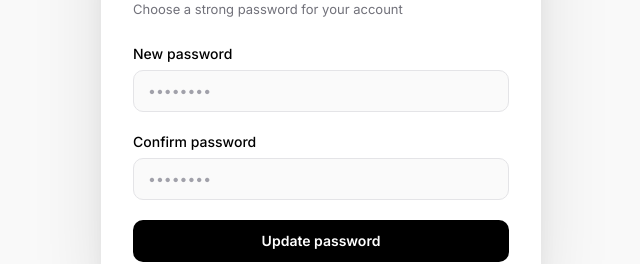
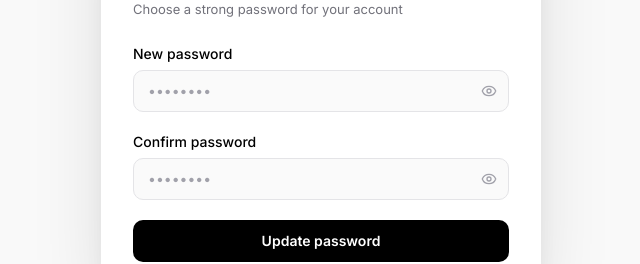
Before and after one commit to perezbenzi/uanpanel, a Next.js app: page /reset-password in a window 1280 px wide. Shown: the part 318-582 px from the top of the page, without its empty margins (319-959 px from the left). Built offline with nearby package versions, Linux system fonts and the light colour scheme.

Commit message:
feat: integrate PasswordInput component across authentication and settings pages

```diff
--- a/src/app/(auth)/login/page.tsx
+++ b/src/app/(auth)/login/page.tsx
@@ -7,6 +7,7 @@ import { useForm } from 'react-hook-form'
 import { zodResolver } from '@hookform/resolvers/zod'
 import { z } from 'zod'
 import { createClient } from '@/lib/supabase/client'
+import { PasswordInput } from '@/components/ui/PasswordInput'
 
 const loginSchema = z.object({
   email: z.email({ error: 'Enter a valid email' }),
@@ -103,9 +104,8 @@ export default function LoginPage() {
                 Forgot your password?
               </Link>
             </div>
-            <input
+            <PasswordInput
               id="password"
-              type="password"
               autoComplete="current-password"
               placeholder="••••••••"
               {...register('password')}
--- a/src/app/(auth)/reset-password/page.tsx
+++ b/src/app/(auth)/reset-password/page.tsx
@@ -3,6 +3,7 @@
 import { useState } from 'react'
 import Link from 'next/link'
 import { createClient } from '@/lib/supabase/client'
+import { PasswordInput } from '@/components/ui/PasswordInput'
 
 const INPUT_CLASS =
   'h-[42px] bg-[#fafafa] border border-[#e4e4e7] rounded-[10px] px-3.5 text-sm text-black placeholder:text-[#a1a1aa] focus:outline-none focus:border-[#71717a] transition-colors'
@@ -103,9 +104,8 @@ export default function ResetPasswordPage() {
                 <label htmlFor="new_password" className="text-sm font-medium text-black">
                   New password
                 </label>
-                <input
+                <PasswordInput
                   id="new_password"
-                  type="password"
                   autoComplete="new-password"
                   placeholder="••••••••"
                   value={newPassword}
@@ -121,9 +121,8 @@ export default function ResetPasswordPage() {
                 <label htmlFor="confirm_password" className="text-sm font-medium text-black">
                   Confirm password
                 </label>
-                <input
+                <PasswordInput
                   id="confirm_password"
-                  type="password"
                   autoComplete="new-password"
                   placeholder="••••••••"
                   value={confirmPassword}
--- a/src/app/(auth)/signup/page.tsx
+++ b/src/app/(auth)/signup/page.tsx
@@ -8,6 +8,7 @@ import { zodResolver } from '@hookform/resolvers/zod'
 import { z } from 'zod'
 import { createClient } from '@/lib/supabase/client'
 import { validateInviteCode, markInviteCodeUsed } from './actions'
+import { PasswordInput } from '@/components/ui/PasswordInput'
 
 const signupSchema = z.object({
   inviteCode: z.string().min(8, { error: 'Code must be at least 8 characters' }),
@@ -233,9 +234,8 @@ export default function SignupPage() {
             <label htmlFor="password" className="text-sm font-medium text-black">
               Password
             </label>
-            <input
+            <PasswordInput
               id="password"
-              type="password"
               autoComplete="new-password"
               placeholder="••••••••"
               {...register('password')}
--- a/src/app/(dashboard)/settings/_components/SettingsView.tsx
+++ b/src/app/(dashboard)/settings/_components/SettingsView.tsx
@@ -2,6 +2,7 @@
 
 import { useState, useTransition } from 'react'
 import { updateProfile, updatePassword } from '../actions'
+import { PasswordInput } from '@/components/ui/PasswordInput'
 
 type SectionFeedback = { error?: string; success?: boolean } | null
 
@@ -180,10 +181,9 @@ function PasswordForm() {
           <label htmlFor="current_password" className="text-[12px] font-medium text-[#71717a]">
             Current password
           </label>
-          <input
+          <PasswordInput
             id="current_password"
             name="current_password"
-            type="password"
             autoComplete="current-password"
             className={INPUT}
           />
@@ -195,10 +195,9 @@ function PasswordForm() {
             <label htmlFor="new_password" className="text-[12px] font-medium text-[#71717a]">
               New password
             </label>
-            <input
+            <PasswordInput
               id="new_password"
               name="new_password"
-              type="password"
               autoComplete="new-password"
               className={INPUT}
             />
@@ -210,10 +209,9 @@ function PasswordForm() {
             <label htmlFor="confirm_password" className="text-[12px] font-medium text-[#71717a]">
               Confirm new password
             </label>
-            <input
+            <PasswordInput
               id="confirm_password"
               name="confirm_password"
-              type="password"
               autoComplete="new-password"
               className={INPUT}
             />
--- /dev/null
+++ b/src/components/ui/PasswordInput.tsx
@@ -0,0 +1,68 @@
+'use client'
+
+import { forwardRef, useState, type InputHTMLAttributes } from 'react'
+
+function EyeIcon() {
+  return (
+    <svg
+      width="16"
+      height="16"
+      viewBox="0 0 24 24"
+      fill="none"
+      stroke="currentColor"
+      strokeWidth="2"
+      strokeLinecap="round"
+      strokeLinejoin="round"
+    >
+      <path d="M2.062 12.348a1 1 0 0 1 0-.696 10.75 10.75 0 0 1 19.876 0 1 1 0 0 1 0 .696 10.75 10.75 0 0 1-19.876 0" />
+      <circle cx="12" cy="12" r="3" />
+    </svg>
+  )
+}
+
+function EyeOffIcon() {
+  return (
+    <svg
+      width="16"
+      height="16"
+      viewBox="0 0 24 24"
+      fill="none"
+      stroke="currentColor"
+      strokeWidth="2"
+      strokeLinecap="round"
+      strokeLinejoin="round"
+    >
+      <path d="M10.733 5.076a10.744 10.744 0 0 1 11.205 6.575 1 1 0 0 1 0 .696 10.747 10.747 0 0 1-1.444 2.49" />
+      <path d="M14.084 14.158a3 3 0 0 1-4.242-4.242" />
+      <path d="M17.479 17.499a10.75 10.75 0 0 1-15.417-5.151 1 1 0 0 1 0-.696 10.75 10.75 0 0 1 4.446-5.143" />
+      <path d="m2 2 20 20" />
+    </svg>
+  )
+}
+
+type PasswordInputProps = Omit<InputHTMLAttributes<HTMLInputElement>, 'type'>
+
+export const PasswordInput = forwardRef<HTMLInputElement, PasswordInputProps>(
+  function PasswordInput({ className = '', ...props }, ref) {
+    const [showPassword, setShowPassword] = useState(false)
+
+    return (
+      <div className="relative w-full">
+        <input
+          ref={ref}
+          type={showPassword ? 'text' : 'password'}
+          className={`${className} w-full pr-10`}
+          {...props}
+        />
+        <button
+          type="button"
+          onClick={() => setShowPassword((prev) => !prev)}
+          aria-label={showPassword ? 'Hide password' : 'Show password'}
+          className="absolute right-3 top-1/2 -translate-y-1/2 text-[#a1a1aa] hover:text-[#71717a] transition-colors"
+        >
+          {showPassword ? <EyeOffIcon /> : <EyeIcon />}
+        </button>
+      </div>
+    )
+  }
+)
```
